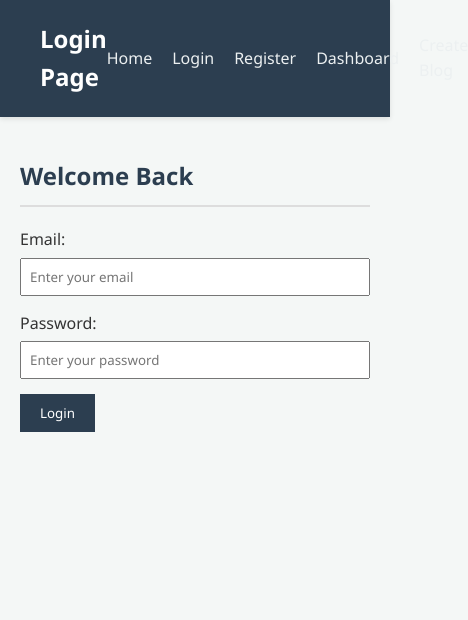
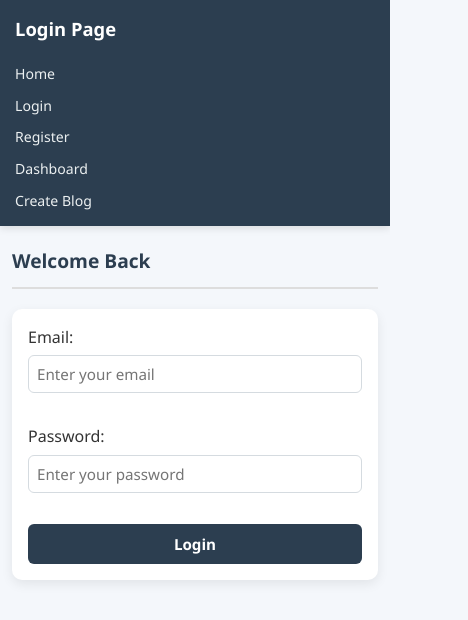
Before and after one commit to Deepika-612/blog-app, a website: page login.html in a window 390 px wide. Shown: the whole page, 468 px wide, since content can reach past the window. Drawn offline with Linux system fonts and the light colour scheme.

Commit message:
Complete Module 6 updates

```diff
--- a/style.css
+++ b/style.css
@@ -1,43 +1,57 @@
-/* Global Reset and Styling */
+/* =====================================================
+   GLOBAL RESET
+===================================================== */
+
 * {
     margin: 0;
     padding: 0;
     box-sizing: border-box;
-    font-family: 'Segoe UI', Tahoma, Geneva, Verdana, sans-serif;
+    font-family: "Segoe UI", Tahoma, Geneva, Verdana, sans-serif;
 }
 
 body {
-    background-color: #f4f7f6;
+    background: #f4f7fb;
     color: #333;
     line-height: 1.6;
+    min-height: 100vh;
 }
 
-/* Header & Navigation */
+a {
+    text-decoration: none;
+}
+
+
+/* =====================================================
+   HEADER & NAVIGATION
+===================================================== */
+
 header {
-    background-color: #2c3e50;
-    color: #ffffff;
-    padding: 20px 40px;
+    background: #2c3e50;
+    color: white;
+    padding: 18px 40px;
     display: flex;
     justify-content: space-between;
     align-items: center;
-    box-shadow: 0 2px 5px rgba(0,0,0,0.1);
+    gap: 20px;
+    box-shadow: 0 2px 8px rgba(0, 0, 0, 0.12);
 }
 
 header h1 {
     font-size: 1.5rem;
+    white-space: nowrap;
 }
 
 nav {
     display: flex;
     align-items: center;
-    gap: 20px;
+    gap: 18px;
+    flex-wrap: wrap;
 }
 
 nav a {
     color: #ecf0f1;
-    text-decoration: none;
     font-weight: 500;
-    transition: color 0.2s;
+    transition: 0.2s;
 }
 
 nav a:hover {
@@ -45,48 +59,126 @@ nav a:hover {
 }
 
 nav button {
-    background-color: #e74c3c;
+    background: #e74c3c;
     color: white;
     border: none;
     padding: 8px 15px;
     cursor: pointer;
-    border-radius: 4px;
+    border-radius: 5px;
     font-weight: 600;
-    transition: background-color 0.2s;
+    transition: 0.2s;
 }
 
 nav button:hover {
-    background-color: #c0392b;
+    background: #c0392b;
 }
 
-/* Main Container */
+
+/* =====================================================
+   MAIN CONTENT
+===================================================== */
+
 main {
-    max-width: 800px;
-    margin: 40px auto;
+    width: 100%;
+    max-width: 900px;
+    margin: 35px auto;
     padding: 0 20px;
 }
 
 main h2 {
+    color: #2c3e50;
     margin-bottom: 20px;
-    color: #2c3e50;
+    padding-bottom: 10px;
     border-bottom: 2px solid #ddd;
-    padding-bottom: 10px;
 }
 
-/* Blog Post Card Styling */
+
+/* =====================================================
+   FORMS
+===================================================== */
+
+form {
+    background: white;
+    padding: 25px;
+    border-radius: 10px;
+    box-shadow: 0 4px 12px rgba(0, 0, 0, 0.08);
+}
+
+input,
+textarea,
+select {
+    width: 100%;
+    padding: 11px 12px;
+    margin-top: 6px;
+    margin-bottom: 16px;
+    border: 1px solid #d5dbe0;
+    border-radius: 6px;
+    font-size: 1rem;
+    outline: none;
+    background: white;
+}
+
+input:focus,
+textarea:focus,
+select:focus {
+    border-color: #3498db;
+    box-shadow: 0 0 0 2px rgba(52, 152, 219, 0.12);
+}
+
+textarea {
+    min-height: 150px;
+    resize: vertical;
+}
+
+button {
+    font-size: 0.95rem;
+}
+
+form button,
+main > button {
+    background: #3498db;
+    color: white;
+    border: none;
+    padding: 10px 18px;
+    border-radius: 6px;
+    cursor: pointer;
+    font-weight: 600;
+    transition: 0.2s;
+}
+
+form button:hover,
+main > button:hover {
+    background: #2980b9;
+}
+
+
+/* =====================================================
+   BLOG CARDS
+===================================================== */
+
+#postsContainer {
+    width: 100%;
+}
+
 #postsContainer div {
-    background: #ffffff !important;
+    background: white !important;
     border: none !important;
     border-left: 5px solid #3498db !important;
     padding: 20px !important;
     margin-bottom: 20px !important;
-    border-radius: 6px !important;
-    box-shadow: 0 4px 6px rgba(0,0,0,0.05);
+    border-radius: 8px !important;
+    box-shadow: 0 4px 10px rgba(0, 0, 0, 0.06);
+    transition: transform 0.2s, box-shadow 0.2s;
+}
+
+#postsContainer div:hover {
+    transform: translateY(-2px);
+    box-shadow: 0 6px 15px rgba(0, 0, 0, 0.1);
 }
 
 #postsContainer h3 {
     color: #2c3e50;
-    margin-bottom: 10px;
+    margin-bottom: 8px;
     font-size: 1.25rem;
 }
 
@@ -94,3 +186,162 @@ main h2 {
     color: #555;
     font-size: 1rem;
 }
+
+
+/* =====================================================
+   BLOG DETAILS
+===================================================== */
+
+#blogContainer {
+    background: white;
+    padding: 30px;
+    border-radius: 10px;
+    box-shadow: 0 4px 12px rgba(0, 0, 0, 0.08);
+}
+
+#blogContainer h2 {
+    border-bottom: none;
+    margin-bottom: 10px;
+}
+
+#blogContainer hr {
+    border: none;
+    border-top: 1px solid #ddd;
+    margin: 20px 0;
+}
+
+
+/* =====================================================
+   DASHBOARD
+===================================================== */
+
+#profile,
+#profileContainer {
+    background: white;
+    padding: 20px;
+    margin-bottom: 25px;
+    border-radius: 10px;
+    box-shadow: 0 4px 10px rgba(0, 0, 0, 0.06);
+}
+
+
+/* =====================================================
+   SEARCH & FILTER
+===================================================== */
+
+#searchInput,
+#categoryFilter {
+    margin-bottom: 15px;
+}
+
+
+/* =====================================================
+   RESPONSIVE DESIGN
+===================================================== */
+
+@media (max-width: 768px) {
+
+    header {
+        padding: 15px 20px;
+        flex-direction: column;
+        align-items: flex-start;
+    }
+
+    header h1 {
+        font-size: 1.3rem;
+    }
+
+    nav {
+        width: 100%;
+        gap: 12px;
+    }
+
+    nav a,
+    nav button {
+        font-size: 0.9rem;
+    }
+
+    main {
+        margin: 25px auto;
+        padding: 0 15px;
+    }
+
+    main h2 {
+        font-size: 1.35rem;
+    }
+
+    form {
+        padding: 20px;
+    }
+
+    #postsContainer div {
+        padding: 16px !important;
+    }
+
+    #blogContainer {
+        padding: 20px;
+    }
+}
+
+
+/* =====================================================
+   SMALL MOBILE SCREENS
+===================================================== */
+
+@media (max-width: 480px) {
+
+    header {
+        padding: 14px 15px;
+    }
+
+    header h1 {
+        font-size: 1.15rem;
+    }
+
+    nav {
+        flex-direction: column;
+        align-items: flex-start;
+        gap: 9px;
+    }
+
+    nav a,
+    nav button {
+        font-size: 0.88rem;
+    }
+
+    main {
+        margin: 20px auto;
+        padding: 0 12px;
+    }
+
+    main h2 {
+        font-size: 1.2rem;
+    }
+
+    form {
+        padding: 16px;
+    }
+
+    input,
+    textarea,
+    select {
+        font-size: 0.95rem;
+    }
+
+    #postsContainer h3 {
+        font-size: 1.1rem;
+    }
+
+    #postsContainer p {
+        font-size: 0.93rem;
+    }
+
+    #blogContainer {
+        padding: 16px;
+    }
+
+    form button,
+    main > button {
+        width: 100%;
+    }
+}
```
Also changed, not shown: README.md (added).
